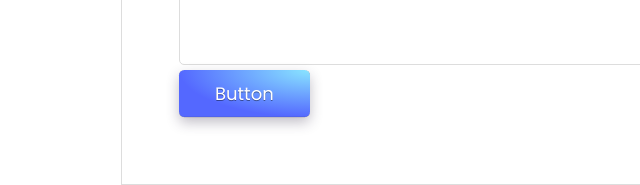
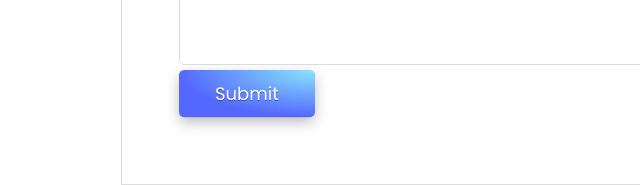
Before and after one commit to SIAM0808/Form, a plain HTML site: page index.html in a window 1280 px wide. Shown: the part 917-1102 px from the top of the page, 0-640 px from the left. Drawn offline with Linux system fonts and the light colour scheme.

Commit message:
updated html file

```diff
--- a/index.html
+++ b/index.html
@@ -52,7 +52,7 @@
                     <div class="child-form">
                         <label for="messege">How can we help you</label>
                     <textarea name="messege" id="" placeholder="write here" cols="30" rows="10"></textarea>
-                     <button> Button
+                     <button> Submit
                     </button>
                     </div>
 
```
